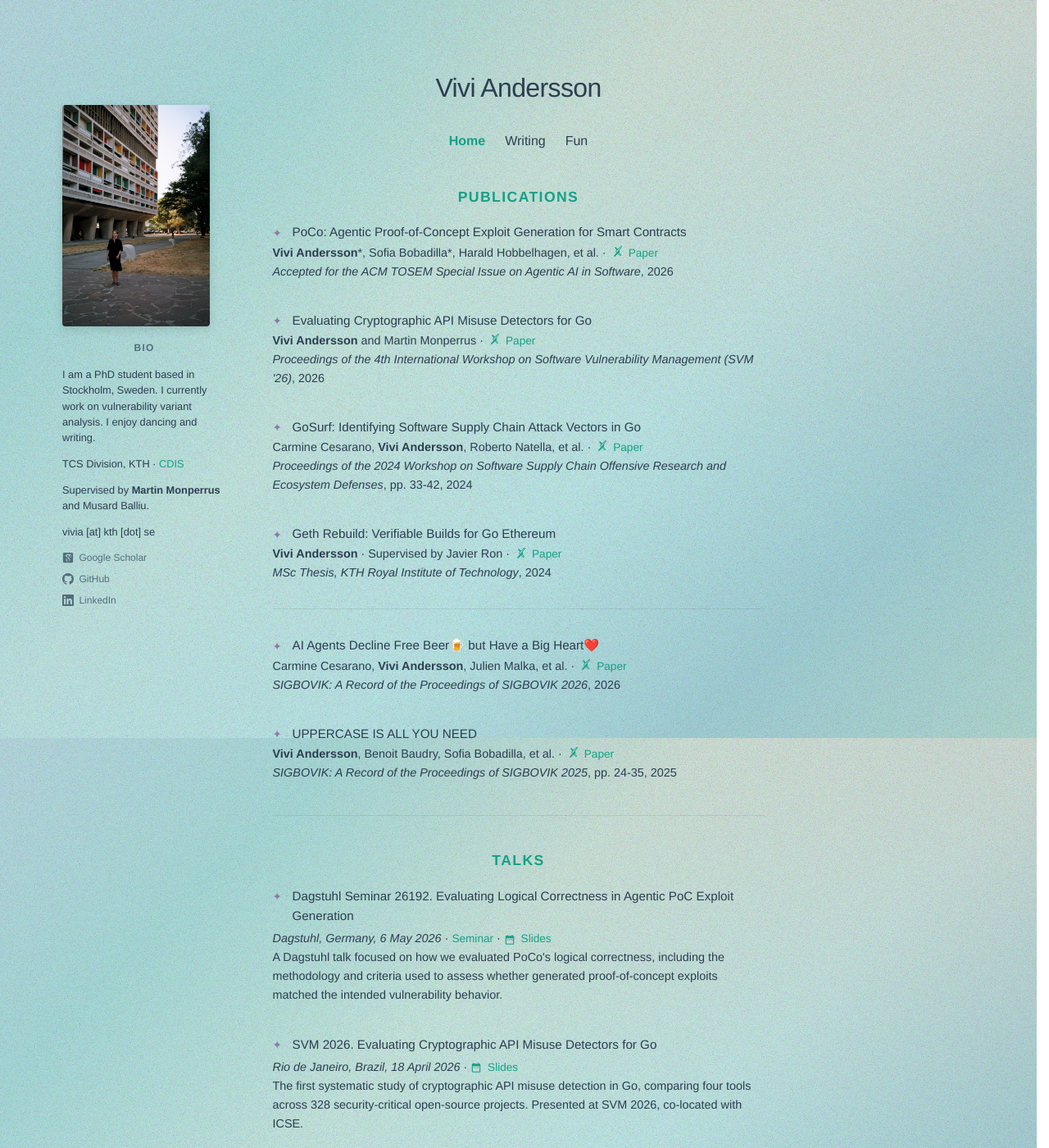
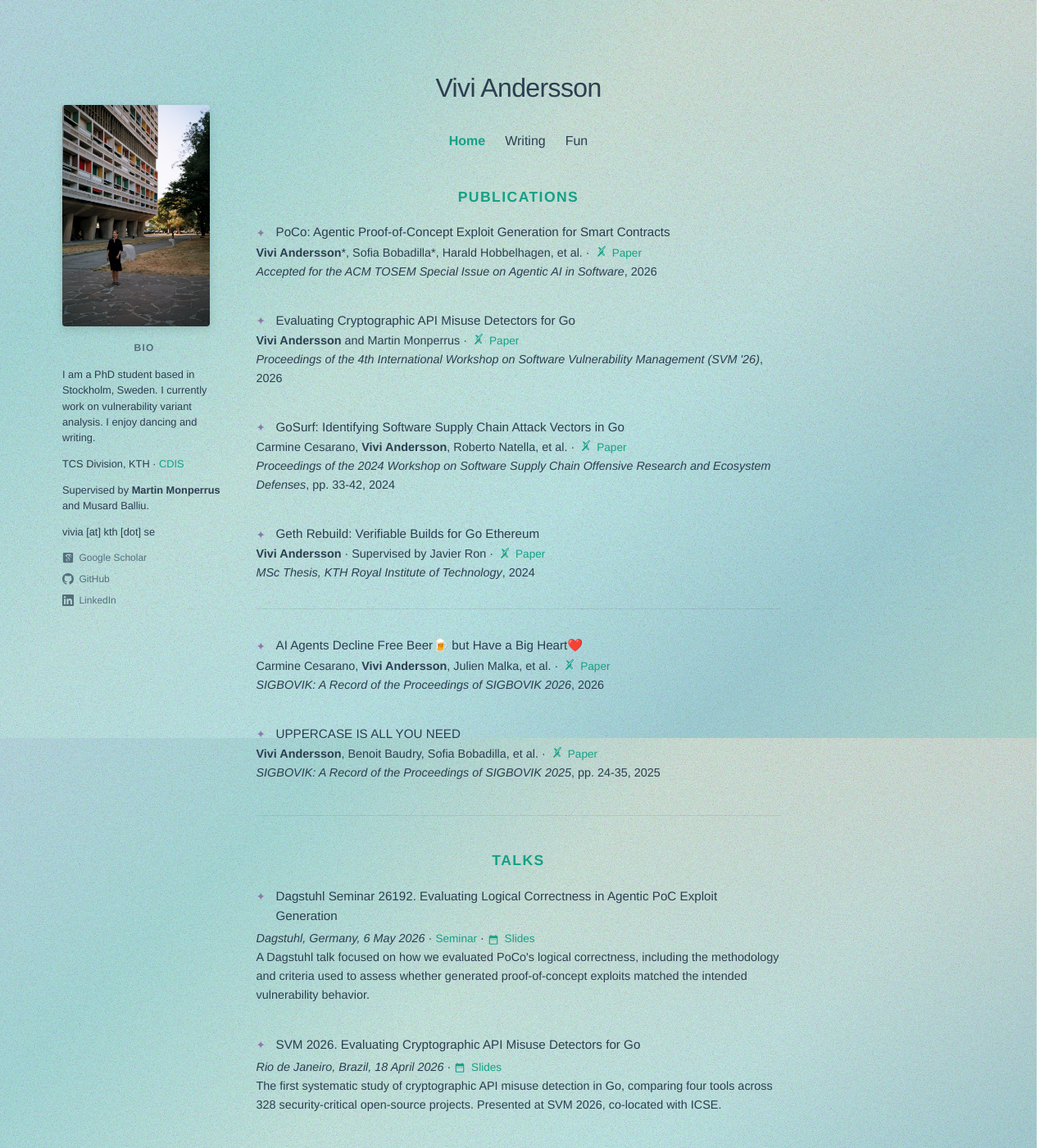
Before and after one commit to vivi365/vivi365.github.io, a Jekyll site: the page built from index.markdown, in a window 1280 px wide and 1400 px high. Shown: the whole window at 82% size. Built offline with Jekyll 4.4.1, drawn with Linux system fonts in a browser that asks for light colours; some web fonts are replaced.

Commit message:
Widen homepage content column

```diff
--- a/assets/css/style.css
+++ b/assets/css/style.css
@@ -266,7 +266,7 @@ header h1 {
 
 /* Main Content */
 .main-content {
-  width: 600px;
+  width: 640px;
   margin: 0 auto;
 }
 
@@ -839,13 +839,13 @@ section a:hover {
   }
 
   .main-content {
-    width: 500px;
+    width: 540px;
   }
 }
 
 @media (max-width: 1000px) {
   .main-content {
-    width: 450px;
+    width: 480px;
   }
 
   .sidebar {
```
